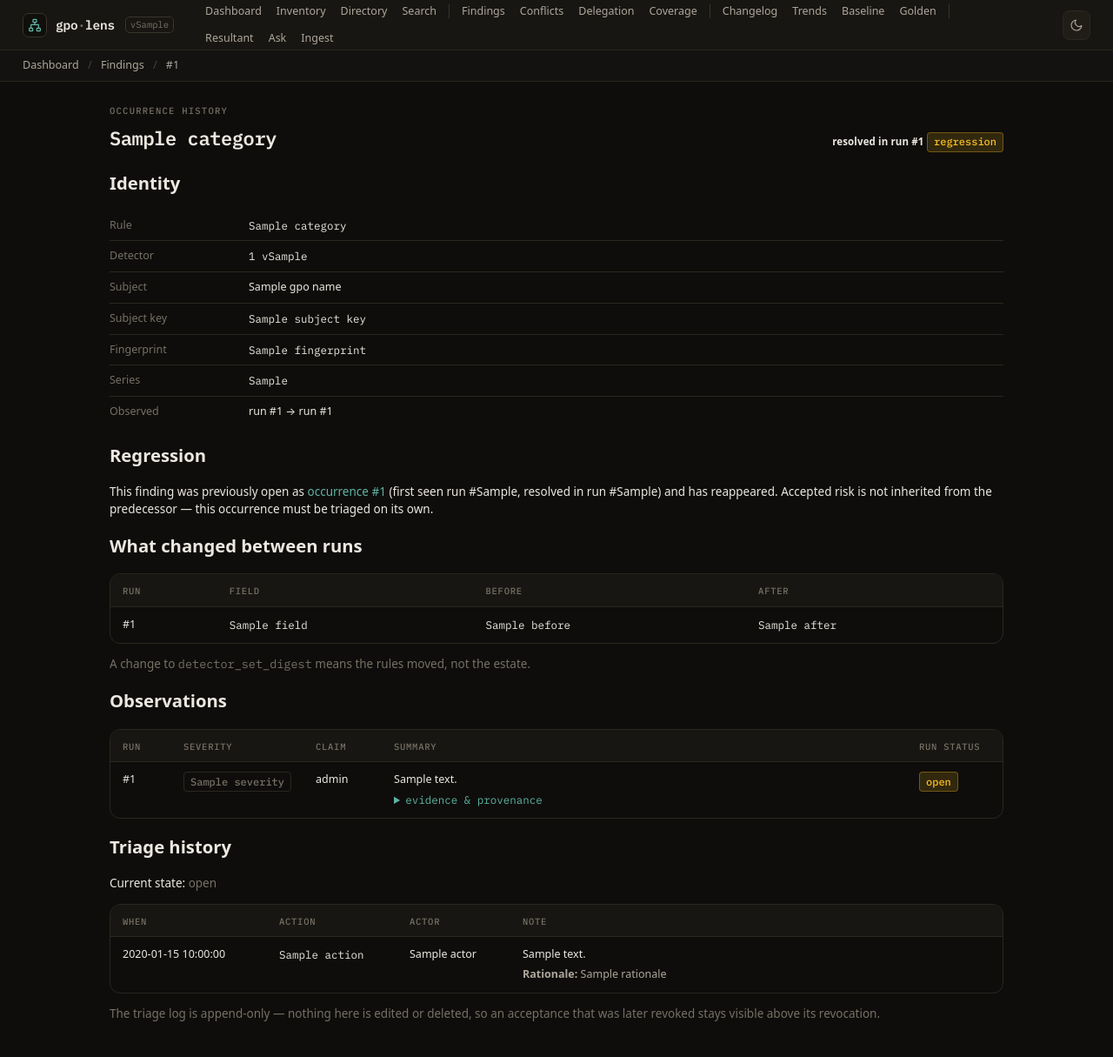
After one commit to hraedon/gpo-lens, a Python web app: template src/gpo_lens/web/templates/finding_occurrence.html in a window 1280 px wide. The commit adds this page. Shown: the whole page at 87% size. Run offline with Jinja, Linux system fonts and the light colour scheme; the template is opened without the code that fills it: most values are stand-ins (such as "Sample title", 1, 10 or a date in 2020).

Commit message:
feat(findings): Plan 025 WI-1 — occurrence view
Each inbox summary now links to /findings/{occurrence_id}, the page for the
question an inbox row has no room for: why does this finding say what it says,
and has that changed?

- Observations across evaluation runs, oldest first, each with its bounded
  evidence and the provenance of the run that produced it — snapshot,
  evaluation kind, detector-set digest, comparator input, application version,
  and run status.
- A "what changed between runs" table calling out severity, claim level, and
  detector-set digest transitions, so a severity change can be attributed to
  the estate or to a detector revision instead of staying ambiguous.
- Regression provenance: a regressed occurrence links to the predecessor
  interval it reappeared from and states that accepted risk is not inherited,
  so the predecessor's acceptance cannot silently silence the new occurrence.
- The full append-only triage log, so an acceptance later revoked stays visible
  above its revocation rather than being overwritten by last-write-wins.

New core query finding_observation_history joins finding_observation to
evaluation_run; observations alone cannot distinguish "the estate got worse"
from "the detector changed its mind". Malformed evidence JSON degrades that
row's evidence to empty rather than failing the whole page.

Co-Authored-By: Claude Opus 5 (1M context) <noreply@anthropic.com>

```diff
--- /dev/null
+++ b/src/gpo_lens/web/templates/finding_occurrence.html
@@ -0,0 +1,200 @@
+{% extends "base.html" %}
+
+{% block title %}gpo-lens — Finding #{{ occ.id }}{% endblock %}
+
+{% block breadcrumb %}
+<nav class="gp-breadcrumb" aria-label="Breadcrumb">
+  <a href="{{ url_for('home') }}">Dashboard</a>
+  <span class="sep">/</span>
+  <a href="{{ url_for('findings_inbox') }}">Findings</a>
+  <span class="sep">/</span>
+  <span class="current" aria-current="page">#{{ occ.id }}</span>
+</nav>
+{% endblock %}
+
+{% block content %}
+<div class="gp-page-head">
+  <div>
+    <div class="gp-eyebrow">Occurrence history</div>
+    <h1 class="mono">{{ occ.category }}</h1>
+  </div>
+  <div>
+    {% if occ.resolved_run_id %}
+    <span class="gp-pill"><span class="dot"></span>resolved in run #{{ occ.resolved_run_id }}</span>
+    {% else %}
+    <span class="gp-pill medium"><span class="dot"></span>active</span>
+    {% endif %}
+    {% if predecessor %}
+    <span class="gp-chip warn">regression</span>
+    {% endif %}
+  </div>
+</div>
+
+<h2>Identity</h2>
+<table class="gp-kv">
+  <tbody>
+    <tr><th>Rule</th><td class="mono">{{ occ.category }}</td></tr>
+    <tr><th>Detector</th><td class="mono">{{ occ.detector_id }} v{{ occ.detector_version }}</td></tr>
+    <tr><th>Subject</th><td>
+      {% if gpo_id %}
+        {% if gpo_resolvable %}
+        <a href="{{ url_for('gpo_detail', gpo_id=gpo_id) }}">{{ gpo_name }}</a>
+        {% else %}
+        {{ gpo_name }}
+        {% endif %}
+      {% else %}
+      <span class="muted">{{ occ.subject_type or '—' }}</span>
+      {% endif %}
+    </td></tr>
+    <tr><th>Subject key</th><td class="mono">{{ occ.subject_key | join(' / ') or '—' }}</td></tr>
+    <tr><th>Fingerprint</th><td class="mono">{{ occ.fingerprint }}</td></tr>
+    <tr><th>Series</th><td class="mono">{{ occ.series_key }}</td></tr>
+    <tr><th>Observed</th><td>run #{{ occ.first_seen_run_id }} &rarr; run #{{ occ.last_seen_run_id }}</td></tr>
+  </tbody>
+</table>
+
+{% if predecessor %}
+<h2>Regression</h2>
+<p>
+  This finding was previously open as
+  <a href="{{ url_for('finding_occurrence', occurrence_id=predecessor.id) }}">occurrence #{{ predecessor.id }}</a>
+  (first seen run #{{ predecessor.first_seen_run }}{% if predecessor.resolved_run %}, resolved in run #{{ predecessor.resolved_run }}{% endif %})
+  and has reappeared. Accepted risk is not inherited from the predecessor — this
+  occurrence must be triaged on its own.
+</p>
+{% endif %}
+
+{% if changes %}
+<h2>What changed between runs</h2>
+<div class="gp-table-wrap">
+  <table class="gp-table">
+    <thead>
+      <tr><th>Run</th><th>Field</th><th>Before</th><th>After</th></tr>
+    </thead>
+    <tbody>
+      {% for c in changes %}
+      <tr>
+        <td>#{{ c.run_id }}</td>
+        <td class="mono">{{ c.field }}</td>
+        <td class="mono">{{ c.before or '—' }}</td>
+        <td class="mono">{{ c.after or '—' }}</td>
+      </tr>
+      {% endfor %}
+    </tbody>
+  </table>
+</div>
+<p class="muted">
+  A change to <span class="mono">detector_set_digest</span> means the rules moved,
+  not the estate.
+</p>
+{% endif %}
+
+<h2>Observations</h2>
+{% if observations %}
+<div class="gp-table-wrap">
+  <table class="gp-table">
+    <thead>
+      <tr>
+        <th style="width:70px">Run</th>
+        <th style="width:90px">Severity</th>
+        <th style="width:90px">Claim</th>
+        <th>Summary</th>
+        <th style="width:110px">Run status</th>
+      </tr>
+    </thead>
+    <tbody>
+      {% for obs in observations %}
+      <tr>
+        <td>#{{ obs.run_id }}</td>
+        <td>{% set sev_class = {'critical':'crit','high':'crit','medium':'warn','low':'muted','info':'info'}.get(obs.severity, 'muted') %}<span class="gp-chip {{ sev_class }}">{{ obs.severity }}</span></td>
+        <td>{{ obs.claim_level }}</td>
+        <td>
+          {{ obs.summary }}
+          <details class="gp-ledger-detail">
+            <summary class="mono">evidence &amp; provenance</summary>
+            <div class="gp-ledger-evidence">
+              {% if obs.remediation %}<p><strong>Remediation:</strong> {{ obs.remediation }}</p>{% endif %}
+              <table class="gp-kv">
+                <tbody>
+                  <tr><th>Snapshot</th><td>#{{ obs.snapshot_id }}</td></tr>
+                  <tr><th>Evaluation</th><td>{{ obs.evaluation_kind }}</td></tr>
+                  <tr><th>Detector set</th><td class="mono">{{ obs.detector_set_digest or '—' }}</td></tr>
+                  {% if obs.comparator_input_id %}<tr><th>Comparator input</th><td class="mono">#{{ obs.comparator_input_id }}</td></tr>{% endif %}
+                  <tr><th>Application</th><td class="mono">{{ obs.application_version or '—' }}</td></tr>
+                  <tr><th>Run started</th><td>{{ obs.started_at or '—' }}</td></tr>
+                  {% if obs.error_summary %}<tr><th>Run error</th><td>{{ obs.error_summary }}</td></tr>{% endif %}
+                </tbody>
+              </table>
+              {% if obs.evidence %}
+              <table class="gp-kv">
+                <tbody>
+                  {% for ref in obs.evidence %}
+                  <tr>
+                    <th class="mono">{{ ref.field_path or ref.source or 'evidence' }}</th>
+                    <td class="mono">{{ ref.safe_projection }}</td>
+                  </tr>
+                  {% endfor %}
+                </tbody>
+              </table>
+              {% else %}
+              <p class="muted">No bounded evidence recorded for this run.</p>
+              {% endif %}
+            </div>
+          </details>
+        </td>
+        <td>
+          {% if obs.status == 'completed' %}<span class="muted">{{ obs.status }}</span>
+          {% else %}<span class="gp-chip warn">{{ obs.status or 'unknown' }}</span>{% endif %}
+        </td>
+      </tr>
+      {% endfor %}
+    </tbody>
+  </table>
+</div>
+{% else %}
+<p class="muted">No observations recorded.</p>
+{% endif %}
+
+<h2>Triage history</h2>
+{% if triage_status %}
+<p>
+  Current state:
+  {% if triage_status.status == 'acknowledged' %}<span class="gp-chip info">acknowledged</span>
+  {% elif triage_status.status == 'accepted_risk' %}<span class="gp-chip warn">accepted risk</span>
+  {% else %}<span class="muted">open</span>{% endif %}
+  {% if triage_status.expires_at %}
+  <span class="muted">&mdash; acceptance expires {{ triage_status.expires_at }}</span>
+  {% endif %}
+</p>
+{% endif %}
+{% if triage_events %}
+<div class="gp-table-wrap">
+  <table class="gp-table">
+    <thead>
+      <tr><th style="width:180px">When</th><th style="width:150px">Action</th><th style="width:130px">Actor</th><th>Note</th></tr>
+    </thead>
+    <tbody>
+      {% for ev in triage_events %}
+      <tr>
+        <td>{{ ev.occurred_at }}</td>
+        <td class="mono">{{ ev.action }}</td>
+        <td>{{ ev.actor }}</td>
+        <td>
+          {{ ev.note }}
+          {% if ev.rationale and ev.rationale != ev.note %}
+          <div class="gp-triage-note"><strong>Rationale:</strong> {{ ev.rationale }}</div>
+          {% endif %}
+        </td>
+      </tr>
+      {% endfor %}
+    </tbody>
+  </table>
+</div>
+<p class="muted">
+  The triage log is append-only &mdash; nothing here is edited or deleted, so an
+  acceptance that was later revoked stays visible above its revocation.
+</p>
+{% else %}
+<p class="muted">No triage decisions recorded for this occurrence.</p>
+{% endif %}
+{% endblock %}
--- a/src/gpo_lens/web/templates/findings.html
+++ b/src/gpo_lens/web/templates/findings.html
@@ -95,7 +95,7 @@
         <td>{% set sev_class = {'critical':'crit','high':'crit','medium':'warn','low':'muted','info':'info'}.get(r.severity, 'muted') %}<span class="gp-chip {{ sev_class }}">{{ r.severity }}</span></td>
         <td>{{ r.rule_id }}</td>
         <td>
-          {{ r.summary }}
+          <a href="{{ url_for('finding_occurrence', occurrence_id=r.id) }}">{{ r.summary }}</a>
           {% if r.predecessor_id %}
           <p style="margin-top:4px"><span class="gp-chip warn">regression</span> &mdash; previously resolved, has reappeared.</p>
           {% endif %}
```
Also changed, not shown: src/gpo_lens/findings.py (+65 -0 lines), src/gpo_lens/web/routes/findings.py (+99 -0 lines), tests/test_plan024.py (+57 -0 lines), tests/test_ui_regression.py (+78 -0 lines), CHANGELOG.md.
